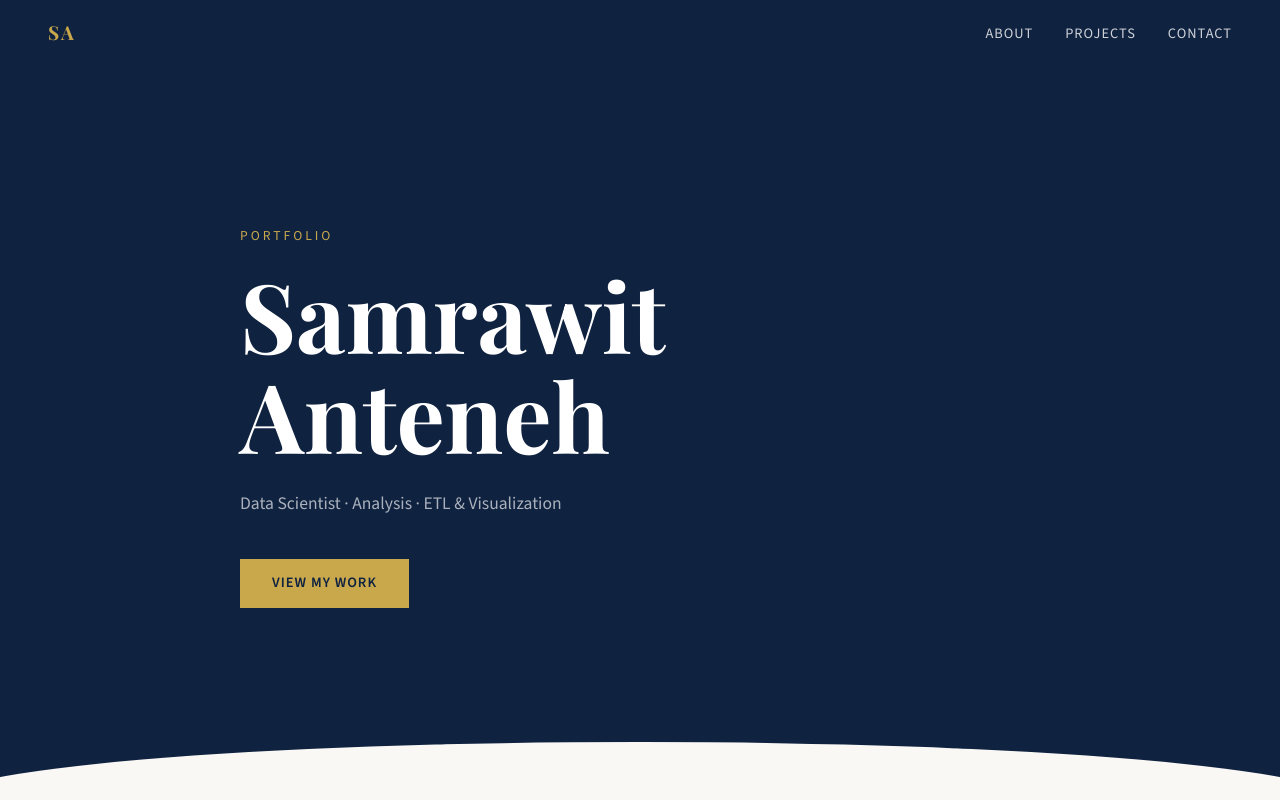
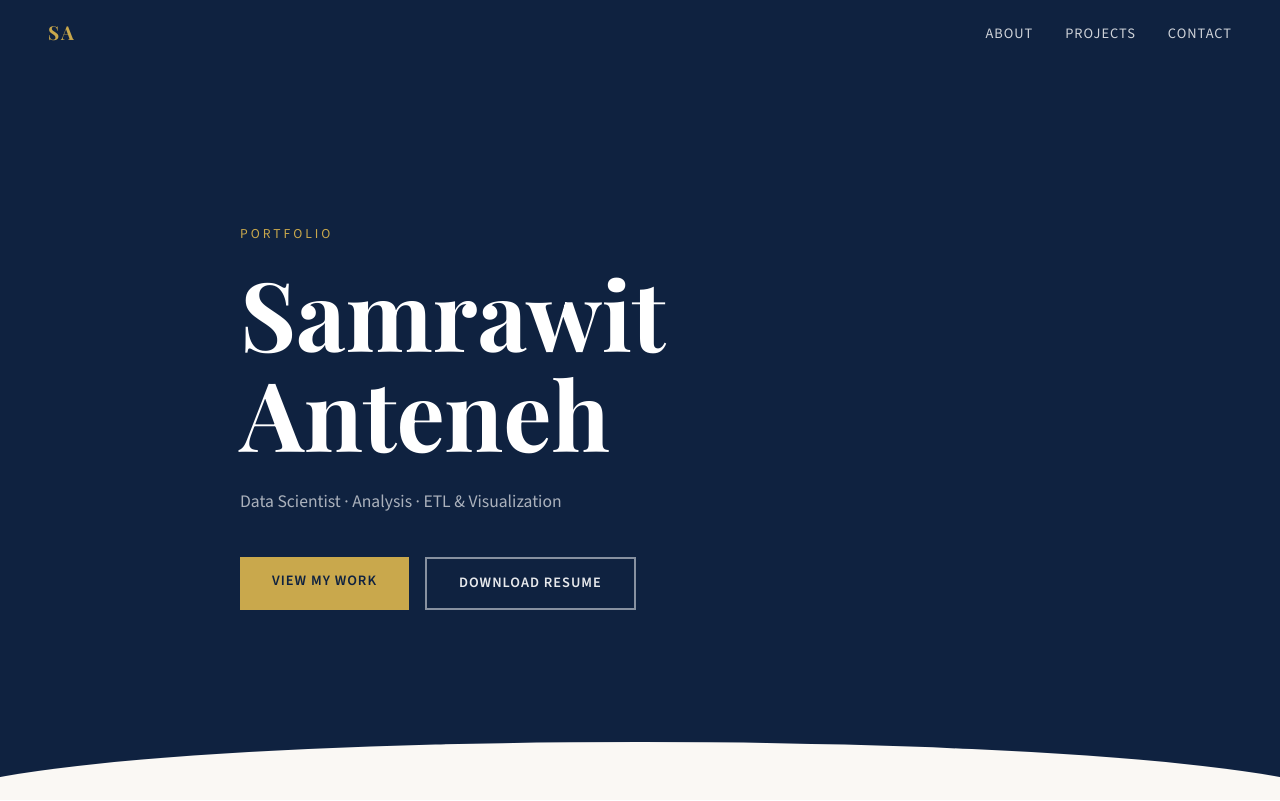
Before and after one commit to Samrawitg/portfolio, a Flask app: page / in a window 1280 px wide. Shown: the top 801 px of the page. Run offline with Flask 3, Linux system fonts and the light colour scheme.

Commit message:
add resume download button

```diff
--- a/static/style.css
+++ b/static/style.css
@@ -349,3 +349,20 @@
   section { padding: 3.5rem 1.5rem; }
   .projects-grid { grid-template-columns: 1fr; }
 }
+
+.header-buttons {
+  display: flex;
+  gap: 1rem;
+  flex-wrap: wrap;
+}
+
+.btn-light {
+  border-color: rgba(255,255,255,0.5);
+  color: rgba(255,255,255,0.9);
+}
+
+.btn-light:hover {
+  border-color: var(--gold);
+  color: var(--gold);
+  box-shadow: none;
+}
--- a/templates/index.html
+++ b/templates/index.html
@@ -23,7 +23,10 @@
       <p class="header-label">Portfolio</p>
       <h1>Samrawit<br>Anteneh</h1>
       <p class="header-tagline">Data Scientist · Analysis · ETL & Visualization</p>
-      <a href="#projects" class="btn">View My Work</a>
+      <div class="header-buttons">
+        <a href="#projects" class="btn">View My Work</a>
+        <a href="/static/Samrawit_Anteneh_Resume.pdf" download class="btn btn-outline btn-light">Download Resume</a>
+      </div>
     </div>
   </header>
 
```
Also changed, not shown: 3 other files.
